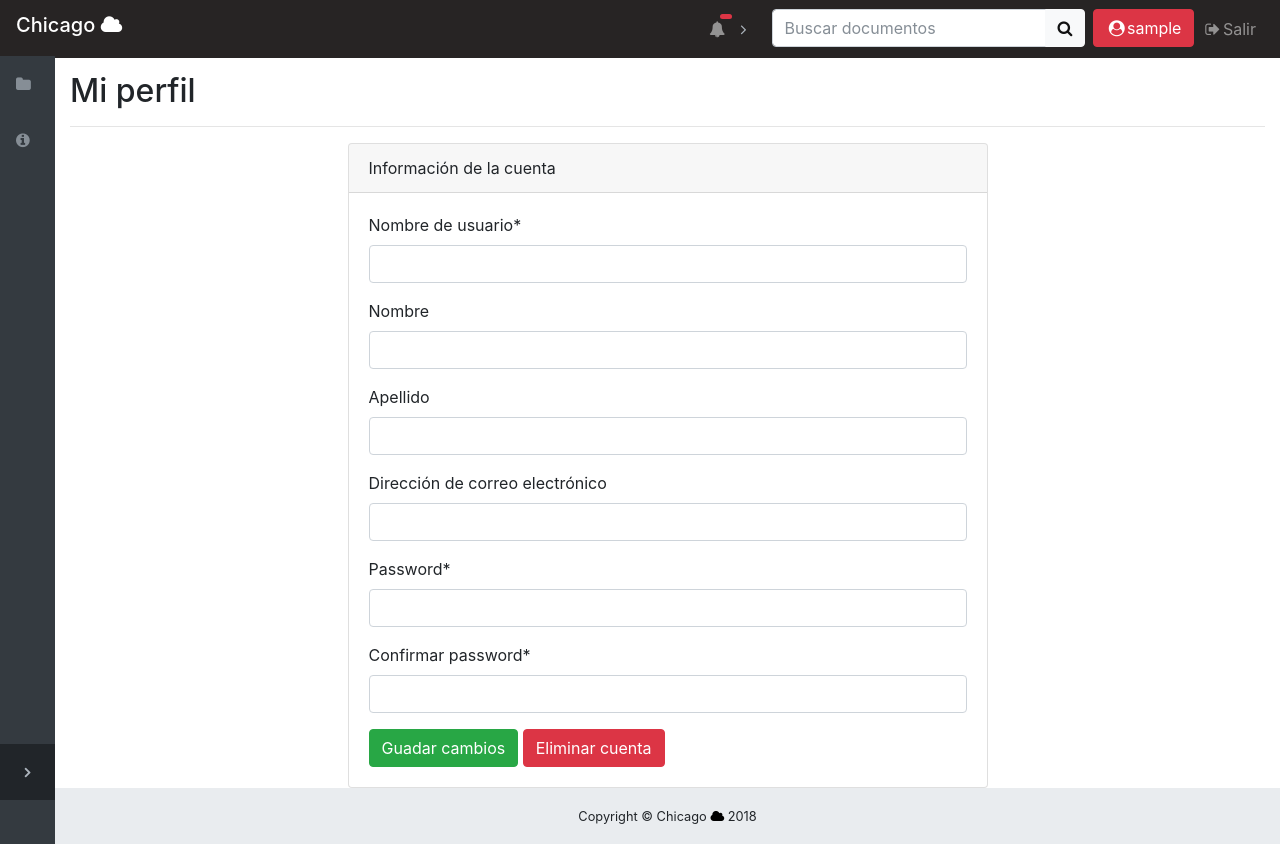
After one commit to Eduardox18/Chicago, a Django app: page /cuenta/ in a window 1280 px wide. The commit adds this page. Run offline with Django 3.2, Linux system fonts and the light colour scheme; the visitor is signed in with stand-in values (Sample User, id 1); some libraries are stand-ins or nearby versions.

Commit message:
Pruebas form

```diff
--- a/Chicago/Chicago/urls.py
+++ b/Chicago/Chicago/urls.py
@@ -25,5 +25,6 @@ urlpatterns = [
     path('index/', abrir_home),
     path('logout/', salir),
     path('repositorios/', login_required(mostrar_repositorios)),
-    path('info/', mostrar_info)
+    path('info/', mostrar_info),
+    path('cuenta/', login_required(cuenta_usuario)),
 ]
--- a/Chicago/Documentos/forms.py
+++ b/Chicago/Documentos/forms.py
@@ -44,3 +44,44 @@ class RegistroForm(ModelForm):
             raise forms.ValidationError(
                 "Las contraseñas no coinciden, deben ser iguales"
             )
+
+
+class EditarForm(ModelForm):
+    password = forms.CharField(widget=PasswordInput())
+    confirmar_password = forms.CharField(widget=PasswordInput())
+
+    def __init__(self, *args, **kwargs):
+        super(EditarForm, self).__init__(*args, **kwargs)
+
+        self.fields['username'].max_length = 20
+        self.fields['username'].error_messages = {
+            'required': "Este campo es obligatorio."}
+        self.fields['username'].help_text = ''
+
+        self.fields['first_name'].max_length = 20
+        self.fields['first_name'].error_messages = {
+            'required': "Este campo es obligatorio."}
+
+        self.fields['last_name'].max_length = 20
+        self.fields['last_name'].error_messages = {
+            'required': "Este campo es obligatorio."}
+
+        self.fields['email'].max_length = 50
+        self.fields['email'].error_messages = {
+            'required': "Este campo es obligatorio."}
+        self.fields['email'].help_text = ''
+
+    class Meta:
+        """Meta definition for RegistroForm."""
+        model = User
+        fields = ('username', 'first_name', 'last_name', 'email', 'password')
+
+    def clean(self):
+        cleaned_data = super(EditarForm, self).clean()
+        password = cleaned_data.get("password")
+        confirmar_password = cleaned_data.get("confirmar_password")
+
+        if password != confirmar_password:
+            raise forms.ValidationError(
+                "Las contraseñas no coinciden, deben ser iguales"
+            )
--- a/Chicago/Documentos/views.py
+++ b/Chicago/Documentos/views.py
@@ -1,5 +1,5 @@
 from django.shortcuts import render, redirect
-from Documentos.forms import RegistroForm
+from Documentos.forms import RegistroForm, EditarForm
 from django.contrib.auth.models import User
 from django.contrib.auth import authenticate, login, logout
 from django import forms
@@ -52,6 +52,34 @@ def mostrar_repositorios(request):
 def mostrar_info(request):
     return render(request, "info.html")
 
+def cuenta_usuario(request):
+    if request.method == 'GET':
+        form = EditarForm(use_required_attribute=False)
+        return render(request, 'cuenta.html', {'form': form})
+    elif request.method == "PUT":
+        form = EditarForm(request.PUT)
+        if form.is_valid():
+            username = request.PUT.get('username', None)
+            email = request.PUT.get('email', None)
+            password = request.PUT.get('password', None)
+            first_name = request.PUT.get('first_name', None)
+            last_name = request.PUT.get('last_name', None)
+            try:
+                usuario = User.objects.get(pk = id)
+                usuario.username = username
+                usuario.email = email
+                usuario.first_name = first_name
+                usuario.last_name = last_name
+                usuario.save()
+                return redirect('/index/')
+            except:
+                return render(request, 'cuenta.html', {'form': 'Formulario completado'})
+        else:
+            form = EditarForm(request.PUT)
+            return render(request, 'cuenta.html', {'form': form})
+
+
+
 def salir(request):
     logout(request)
     return redirect('/login/')
--- a/Chicago/templates/base.html
+++ b/Chicago/templates/base.html
@@ -127,7 +127,7 @@
         <!--Logout-->
         {% if user.is_authenticated %}
         <li class="nav-item">
-          <a class="btn btn-danger" href="/logout/">
+          <a class="btn btn-danger" href="/cuenta/">
             <i class="fa fa-fw fa-user-circle"></i>{{ user.username }}</a>
         </li>
         <li class="nav-item">
--- /dev/null
+++ b/Chicago/templates/cuenta.html
@@ -0,0 +1,19 @@
+{% extends "base.html" %}
+{% load crispy_forms_tags %}
+{% block scripts %}
+<script src="https://code.jquery.com/jquery-1.11.1.min.js"></script>
+<script src="https://cdn.jsdelivr.net/jquery.validation/1.16.0/jquery.validate.min.js"></script>
+<script src="https://cdn.jsdelivr.net/jquery.validation/1.16.0/additional-methods.min.js"></script>
+{% endblock scripts %} {% block titulo %}Mi perfil{% endblock %} {% block contenido %}
+<div class="container">
+    <div class="card card-register mx-auto mt-18">
+        <div class="card-header">Información de la cuenta</div>
+        <div class="card-body">
+            <form action="" method="put" id="form" enctype="multipart/form-data">{% csrf_token %} {{ form|crispy }}
+                <button type="submit" class="btn btn-success " value="Guardar">Guadar cambios</button>
+                <button type="submit" class="btn btn-danger" value="Baja">Eliminar cuenta</button>
+            </form>
+        </div>
+    </div>
+</div>
+{% endblock %}
```
Also changed, not shown: Chicago/Documentos/migrations/0004_auto_20181129_0806.py (added), Chicago/static/css/Modificado.css (added).
